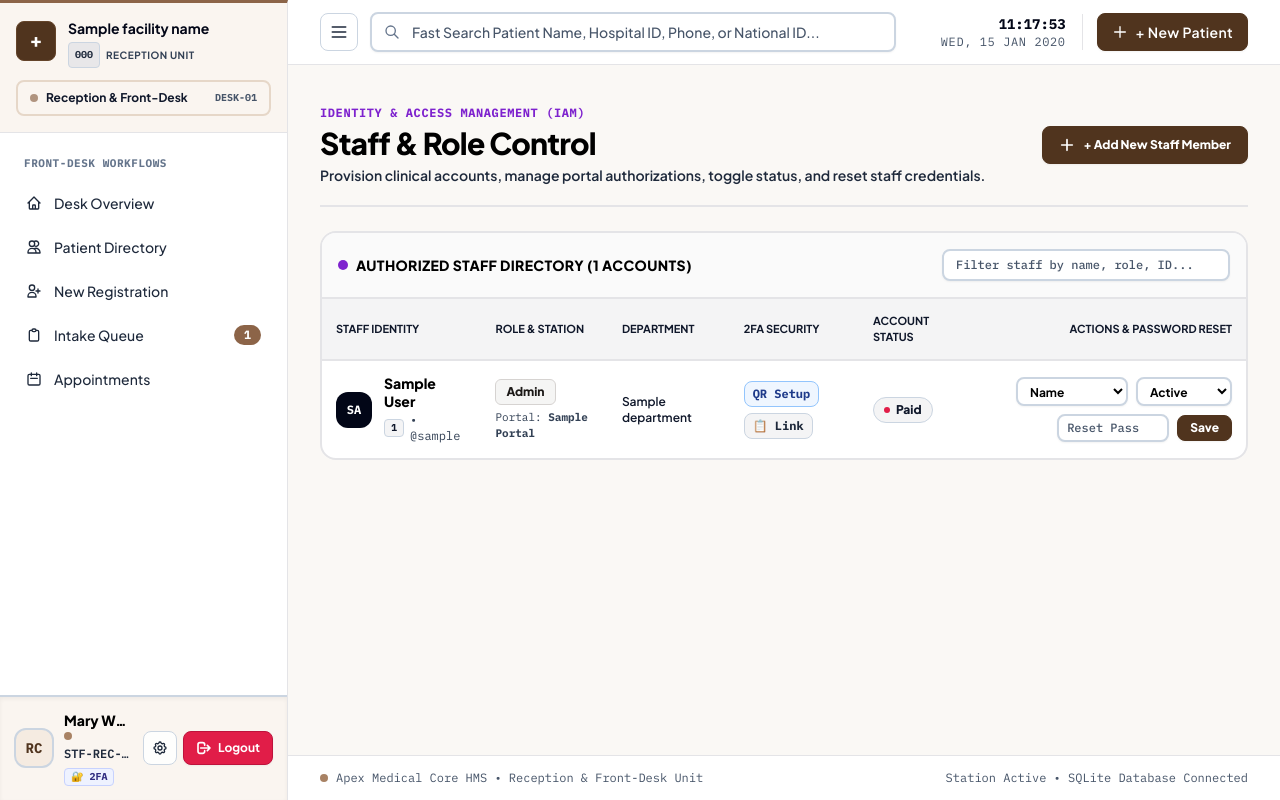
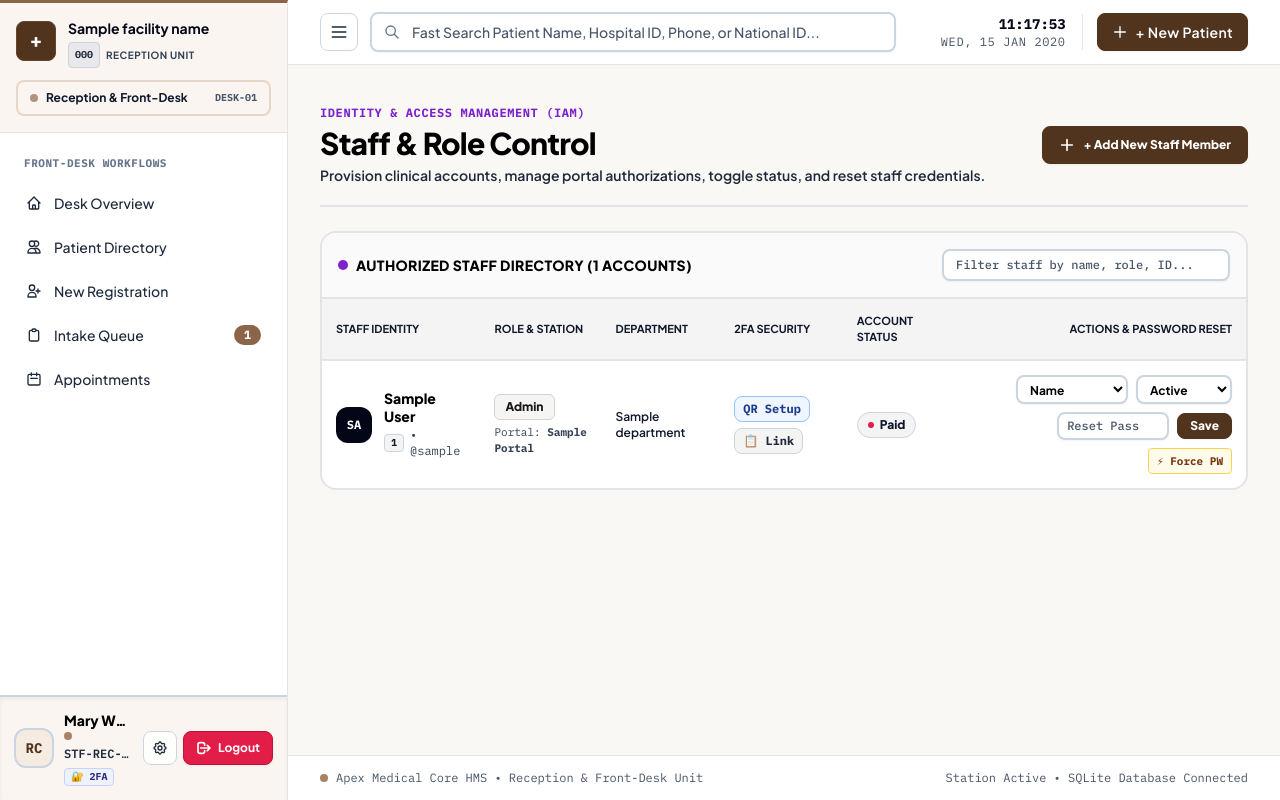
Before and after one commit to SK108045/New_HMS, a Python web app: template templates/admin/staff.html in a window 1280 px wide. Run offline with Jinja, Linux system fonts and the light colour scheme; the template is opened without the code that fills it: most values are stand-ins (such as "Sample title", 1, 10 or a date in 2020); some libraries are stand-ins or nearby versions.

Commit message:
fix(iam): enforce force_password_change parameter on set_password and admin staff creation/updates

```diff
--- a/models/user.py
+++ b/models/user.py
@@ -37,10 +37,10 @@ class User(db.Model):
     # Granular Custom Permissions Override (JSON array of permission codes)
     custom_permissions_json = db.Column(db.Text, nullable=True)
 
-    def set_password(self, password):
+    def set_password(self, password, force_change=False):
         self.password_hash = generate_password_hash(password)
         self.password_changed_at = datetime.utcnow()
-        self.force_password_change = False
+        self.force_password_change = force_change
 
     def check_password(self, password):
         return check_password_hash(self.password_hash, password)
--- a/templates/admin/staff.html
+++ b/templates/admin/staff.html
@@ -285,6 +285,7 @@
 
                             <!-- Status -->
                             <td class="p-3.5">
+                                <div class="space-y-1">
                                     <span class="inline-flex items-center gap-1.5 px-2.5 py-1 rounded-full text-xs font-extrabold border
                                         {% if user.status == 'active' %}bg-emerald-100 text-emerald-900 border-emerald-300
                                         {% elif user.status == 'suspended' %}bg-rose-100 text-rose-900 border-rose-300
@@ -292,10 +293,19 @@
                                         <span class="w-1.5 h-1.5 rounded-full {% if user.status == 'active' %}bg-emerald-600{% else %}bg-rose-600{% endif %}"></span>
                                         <span>{{ user.status.title() }}</span>
                                     </span>
+                                    {% if user.force_password_change %}
+                                        <div>
+                                            <span class="inline-flex items-center gap-1 px-2 py-0.5 rounded text-[10px] font-mono font-bold bg-amber-100 text-amber-950 border border-amber-300">
+                                                🔑 Must Change PW
+                                            </span>
+                                        </div>
+                                    {% endif %}
+                                </div>
                             </td>
 
                             <!-- Administrative Action Form -->
                             <td class="p-3.5 text-right">
+                                <div class="inline-flex items-center justify-end gap-2 flex-wrap">
                                     <form
                                         method="POST"
                                         action="{{ url_for('admin.update_staff', user_id=user.id) }}"
@@ -321,6 +331,7 @@
                                             name="new_password"
                                             placeholder="Reset Pass"
                                             class="form-input py-1 px-2 text-xs font-mono w-28"
+                                            title="Enter new temporary password (will force user to change it on next login)"
                                         >
 
                                         <!-- Save Button -->
@@ -332,6 +343,19 @@
                                             Save
                                         </button>
                                     </form>
+
+                                    {% if not user.force_password_change and user.role != 'admin' %}
+                                        <form method="POST" action="{{ url_for('admin.force_staff_password_change', user_id=user.id) }}" onsubmit="return confirm('Force {{ user.full_name }} to reset their password on next sign-in?')">
+                                            <button
+                                                type="submit"
+                                                class="px-2 py-1 rounded bg-amber-50 hover:bg-amber-100 text-amber-900 border border-amber-300 text-[11px] font-mono font-bold"
+                                                title="Force Password Reset on Next Login"
+                                            >
+                                                ⚡ Force PW
+                                            </button>
+                                        </form>
+                                    {% endif %}
+                                </div>
                             </td>
                         </tr>
                     {% endfor %}
```
Also changed, not shown: admin/routes.py (+16 -5 lines). Lines whose indentation alone changed are shown as unchanged.
